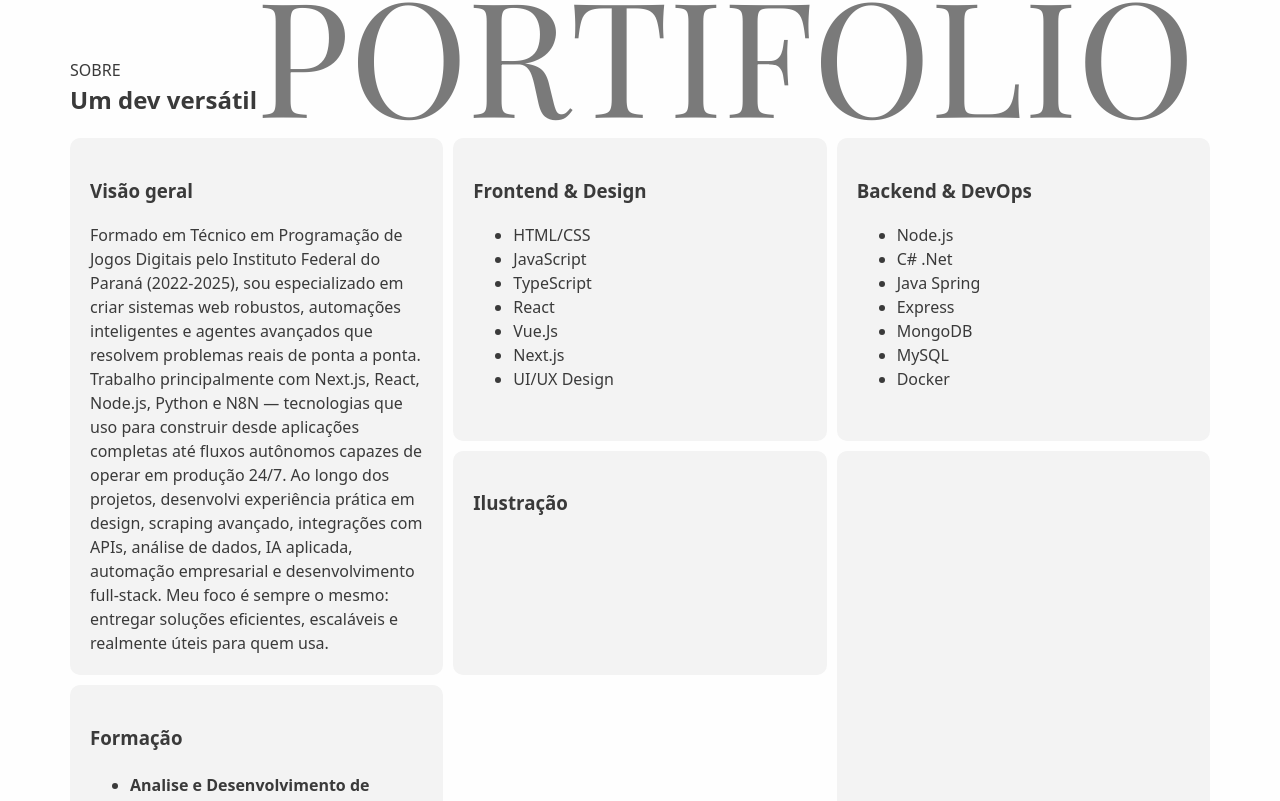
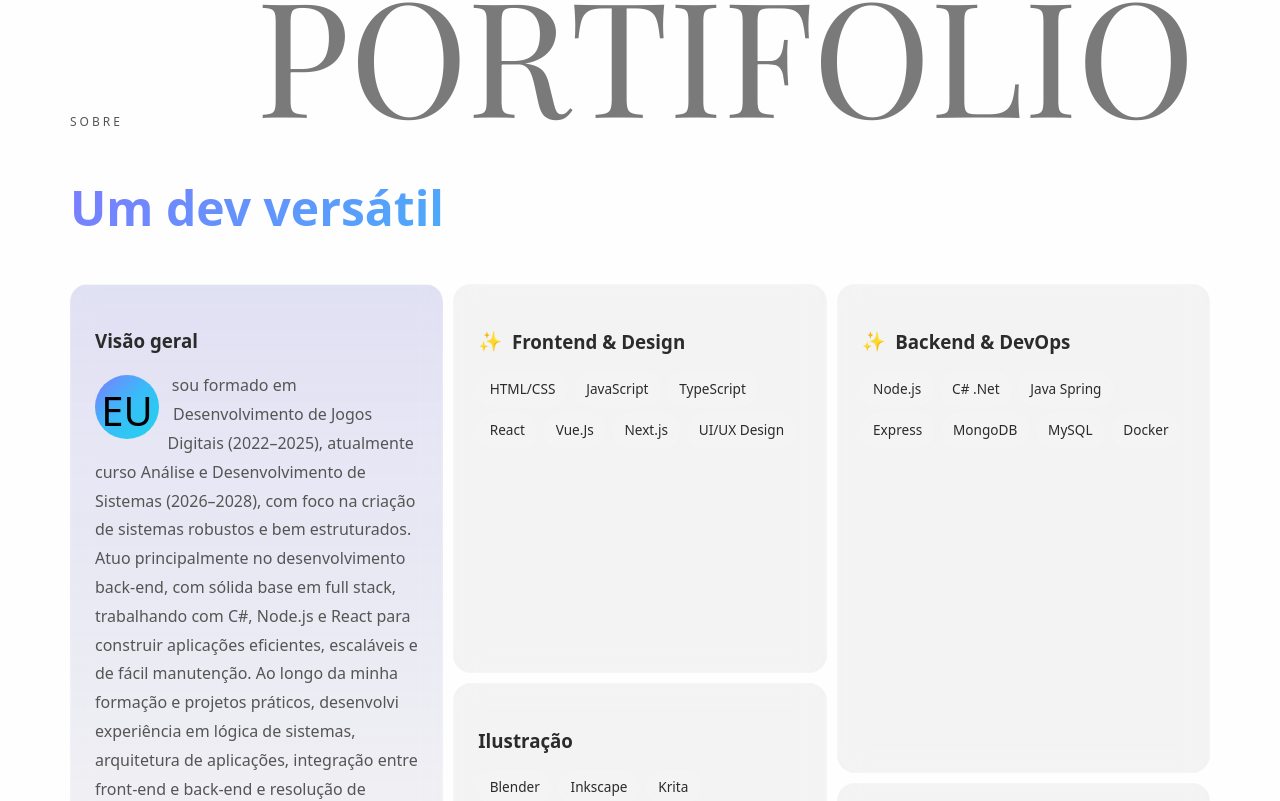
Before and after one commit to PedroVitor-oss/mainportifolio, a React (Vite) app: page / in a window 1280 px wide. Shown: the part 628-1429 px from the top of the page. Built offline with nearby package versions, Linux system fonts and the light colour scheme; the HTML template or start-up script is replaced by a standard one; a web font is replaced by a local one.

Commit message:
complete about page

```diff
--- a/src/components/About.jsx
+++ b/src/components/About.jsx
@@ -11,7 +11,9 @@ function About() {
             </div>
             <div className="grid-container">
                 <div className="div1">
-                     <h3>Frontend & Design</h3>
+                    <h3>
+                        <span className="card-icon">✨</span>
+                        Frontend & Design</h3>
                     <ul>
                         <li>HTML/CSS</li>
                         <li>JavaScript</li>
@@ -23,7 +25,10 @@ function About() {
                     </ul>
                 </div>
                 <div className="div2">
-                   <h3>Backend & DevOps</h3>
+                    <h3>
+                          <span className="card-icon">✨</span>
+
+                        Backend & DevOps</h3>
                     <ul>
                         <li>Node.js</li>
                         <li>C# .Net</li>
@@ -38,11 +43,17 @@ function About() {
                 </div>
                 <div className="div3">
                     <h3>Visão geral</h3>
-                    <p>Formado em Técnico em Programação de Jogos Digitais pelo Instituto Federal do Paraná (2022-2025), sou especializado em criar sistemas web robustos, automações inteligentes e agentes avançados que resolvem problemas reais de ponta a ponta. Trabalho principalmente com Next.js, React, Node.js, Python e N8N — tecnologias que uso para construir desde aplicações completas até fluxos autônomos capazes de operar em produção 24/7.
-
-Ao longo dos projetos, desenvolvi experiência prática em design, scraping avançado, integrações com APIs, análise de dados, IA aplicada, automação empresarial e desenvolvimento full-stack. Meu foco é sempre o mesmo: entregar soluções eficientes, escaláveis e realmente úteis para quem usa.</p></div>
+                    <p className='about-text'>
+                        <span className="icon">EU</span>
+                       sou formado em Desenvolvimento de Jogos Digitais (2022–2025), atualmente curso Análise e Desenvolvimento de Sistemas (2026–2028), com foco na criação de sistemas robustos e bem estruturados. Atuo principalmente no desenvolvimento back-end, com sólida base em full stack, trabalhando com C#, Node.js e React para construir aplicações eficientes, escaláveis e de fácil manutenção. Ao longo da minha formação e projetos práticos, desenvolvi experiência em lógica de sistemas, arquitetura de aplicações, integração entre front-end e back-end e resolução de problemas reais através de software. Meu objetivo é criar soluções confiáveis, bem organizadas e realmente úteis, sempre priorizando qualidade técnica e boas práticas de desenvolvimento.
+                       </p></div>
                 <div className="div4">
                     <h3>Ilustração</h3>
+                    <ul>
+                        <li>Blender</li>
+                        <li>Inkscape</li>
+                        <li>Krita</li>
+                    </ul>
                 </div>
                 <div className="div5">
                     <h3></h3> </div>
@@ -58,7 +69,7 @@ Ao longo dos projetos, desenvolvi experiência prática em design, scraping avan
                             <p>Instituto Federal do Paraná (2022-2025)</p>
                         </li>
                     </ul>
-                 </div>
+                </div>
             </div>
         </section>
     )
--- a/src/css/About.css
+++ b/src/css/About.css
@@ -1,17 +1,38 @@
 section#About {
-    margin-top: 100px;
-    display: flex;
-    flex-direction: column;
-    /* align-items: center; */
-    justify-content: center;
-    padding: 50px 20px;
+    --bg: #0b0d10;
+    --card-bg: rgba(78, 78, 78, 0.06);
+    --border: rgba(255, 255, 255, 0.12);
+    --text: #2b2b2b;
+    --muted: #555555;
+
+    --accent: linear-gradient(135deg, #7c7cff, #38bdf8, #22d3ee);
+}
+
+section#About {
+    margin-top: 120px;
+    padding: 80px 20px;
+    /* background:
+        radial-gradient(600px circle at 10% 10%, rgba(124, 124, 255, .12), transparent 40%),
+        radial-gradient(600px circle at 90% 30%, rgba(56, 189, 248, .12), transparent 40%),
+        var(--bg); */
+
+    color: var(--text);
 
     /* background-color: #f5f5f5; */
     & div.title {
         text-align: start;
 
         & h1 {
-            margin-top: 0;
+            font-size: clamp(2rem, 4vw, 3rem);
+            background: var(--accent);
+            -webkit-background-clip: text;
+            -webkit-text-fill-color: transparent;
+        }
+
+        & span {
+            color: var(--muted);
+            letter-spacing: .25em;
+            font-size: .75rem;
         }
     }
 
@@ -22,29 +43,98 @@ section#About {
         grid-column-gap: 10px;
         grid-row-gap: 10px;
 
+        & div:hover {
+            transform: translateY(-6px);
+            border-color: rgba(124, 124, 255, .6);
+            box-shadow:
+                0 20px 40px rgba(0, 0, 0, .4),
+                inset 0 0 0 1px rgba(255, 255, 255, .04);
+        }
+
         & div {
-            /* background-attachment: fixed; */
-            background-color: #f3f3f3;
-            border-radius: 10px;
-            text-align: start;
-            padding: 20px;
-            box-sizing: border-box;
+            background: var(--card-bg);
+            backdrop-filter: blur(14px);
+            border-radius: 18px;
+            padding: 24px;
+            border: 1px solid var(--border);
+
+            transition:
+                transform .3s ease,
+                box-shadow .3s ease,
+                border .3s ease;
+
+            & h3 {
+                display: flex;
+                align-items: center;
+                gap: .6rem;
+                margin-bottom: 1rem;
+
+                & .card-icon {
+                    font-size: 1.2rem;
+                }
+            }
+
+
             & h4 {
                 margin-bottom: 0;
             }
+
             & p {
                 margin: 0;
             }
+
+            .about-text {
+                line-height: 1.8;
+                color: var(--muted);
+            }
+
+            .about-text .icon {
+                               float: left;
+                font-size: 2.5rem;
+                width: 64px;
+                height: 64px;
+                display: grid;
+                place-items: center;
+                border-radius: 50%;
+                margin: .25rem 1rem .5rem 0;
+                background: var(--accent);
+                color: #000;
+                shape-outside: circle();
+                justify-items: center;
+                align-items: center;
+            }
+
+            & ul {
+                display: flex;
+                flex-wrap: wrap;
+                gap: .5rem;
+                padding: 0;
+                list-style: none;
+
+                & li {
+                    background: rgba(255, 255, 255, .08);
+                    border: 1px solid var(--border);
+                    padding: .35rem .65rem;
+                    border-radius: 999px;
+                    font-size: .85rem;
+                }
+            }
+
         }
+
         & .div1 {
             grid-area: 1 / 4 / 5 / 7;
         }
 
         & .div2 {
-            grid-area: 1 / 7 / 5 / 10;
+            grid-area: 1 / 7 / 6 / 10;
         }
 
         & .div3 {
+            text-align: start;
+              background:
+    linear-gradient(180deg, rgba(124,124,255,.15), transparent),
+    var(--card-bg);
             grid-area: 1 / 1 / 8 / 4;
         }
 
@@ -53,11 +143,11 @@ section#About {
         }
 
         & .div5 {
-            grid-area: 5 / 7 / 10 / 10;
+            grid-area: 6 / 7 / 11 / 10;
         }
 
         & .div6 {
-            grid-area: 8 / 1 / 13 / 4;
+            grid-area: 8 / 1 / 11 / 5;
         }
     }
 
--- a/src/css/Header.css
+++ b/src/css/Header.css
@@ -1,5 +1,6 @@
 header{
     position: fixed;
+    z-index: 10;
     top:0;
     left: 0;
     display: flex;
```
